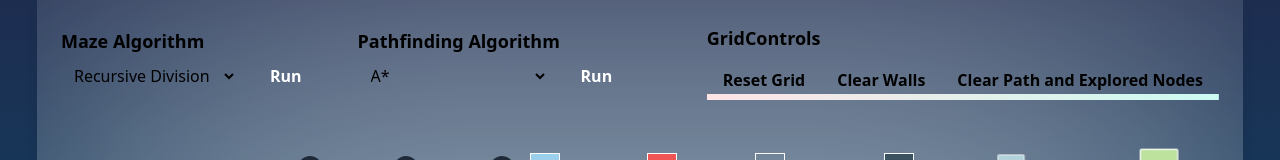
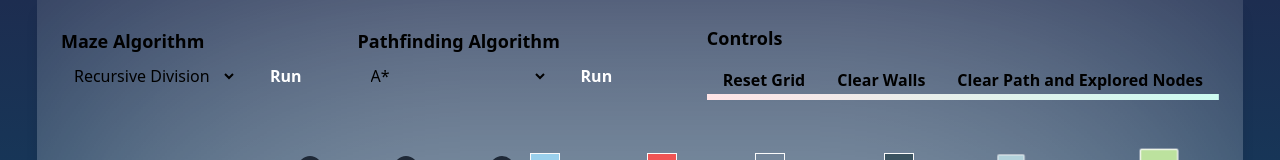
Before and after one commit to Lokicoule/pathfinding-viewer, a React (Vite) app: page / in a window 1280 px wide. Shown: the top 160 px of the page. Built offline with nearby package versions, Linux system fonts and the light colour scheme.

Commit message:
style: grid controls label

```diff
--- a/src/presentation/components/organisms/grid/GridControls.tsx
+++ b/src/presentation/components/organisms/grid/GridControls.tsx
@@ -32,7 +32,7 @@
 
   return (
     <div className={concat("flex flex-col gap-2", className)} {...props}>
-      <span className="text-lg font-semibold">GridControls</span>
+      <span className="text-lg font-semibold">Controls</span>
       <div className="flex flex-row">
         <Button
           className="bg-gradient-to-r from-rose-100 to-[#f3e9e9]"
```
